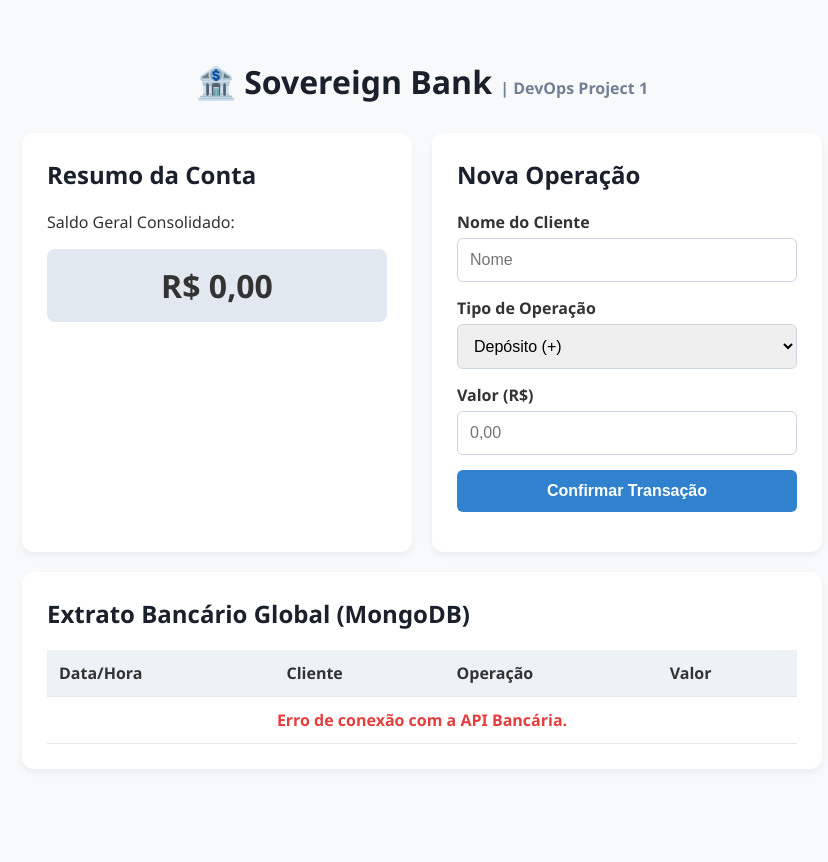
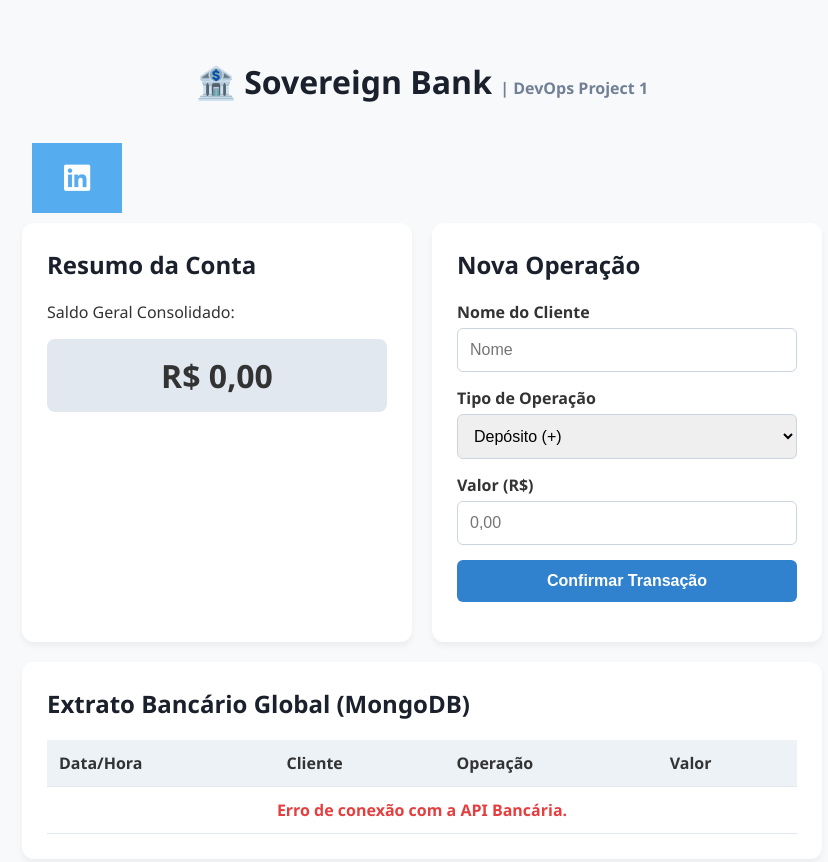
Before and after one commit to inftecnologydegree/monorepo_docker, a website: page frontend/index.html in a window 1280 px wide. Shown: the whole page, without its empty margins (218-1046 px from the left). Before the commit the page ends 829 px from the top, so only its background shows below. Drawn offline with Linux system fonts and the light colour scheme; no server answers.

Commit message:
feat: Linkedin button

```diff
--- a/frontend/index.html
+++ b/frontend/index.html
@@ -3,6 +3,7 @@
 <head>
     <meta charset="UTF-8">
     <meta name="viewport" content="width=device-width, initial-scale=1.0">
+    <link rel="stylesheet" href="https://cdnjs.cloudflare.com/ajax/libs/font-awesome/6.4.2/css/all.min.css">
     <title>Sovereign Bank - DevOps Panel</title>
     <style>
         body { font-family: 'Segoe UI', Tahoma, Geneva, Verdana, sans-serif; max-width: 800px; margin: 40px auto; padding: 20px; background-color: #f8f9fa; color: #333; }
@@ -28,12 +29,24 @@
         th { background-color: #edf2f7; font-weight: 600; }
         .tipo-deposito { color: #2f855a; font-weight: bold; }
         .tipo-saque { color: #e53e3e; font-weight: bold; }
+        .fa-brands {
+                font-size: 30px;
+                margin: 10px;
+                padding: 20px;
+                text-align: center;
+                text-decoration: none;
+                width: 50px;
+            }
+        .fa-linkedin, .fa-reddit, .fa-x-twitter {
+             background: #55acee;
+            color: #fff;
+            }
     </style>
 </head>
 <body>
 
     <h1 style="text-align: center; margin-bottom: 30px;">🏦 Sovereign Bank <span style="font-size: 16px; color: #718096;">| DevOps Project 1</span></h1>
-<a target="_blank" href="https://www.linkedin.com/sharing/share-offsite/?url=https://docker.com/" class="fa-brands fa-linkedin" rel="noopener noreferrer"> </a>
+<a target="_blank" href="https://www.linkedin.com/in/samuel-samuel-pereira-de-souza-662523397/" class="fa-brands fa-linkedin" rel="noopener noreferrer"> </a>
     <div class="container">
 
         <!-- Bloco 1: Resumo da Conta -->
```
Also changed, not shown: 1 other file.
